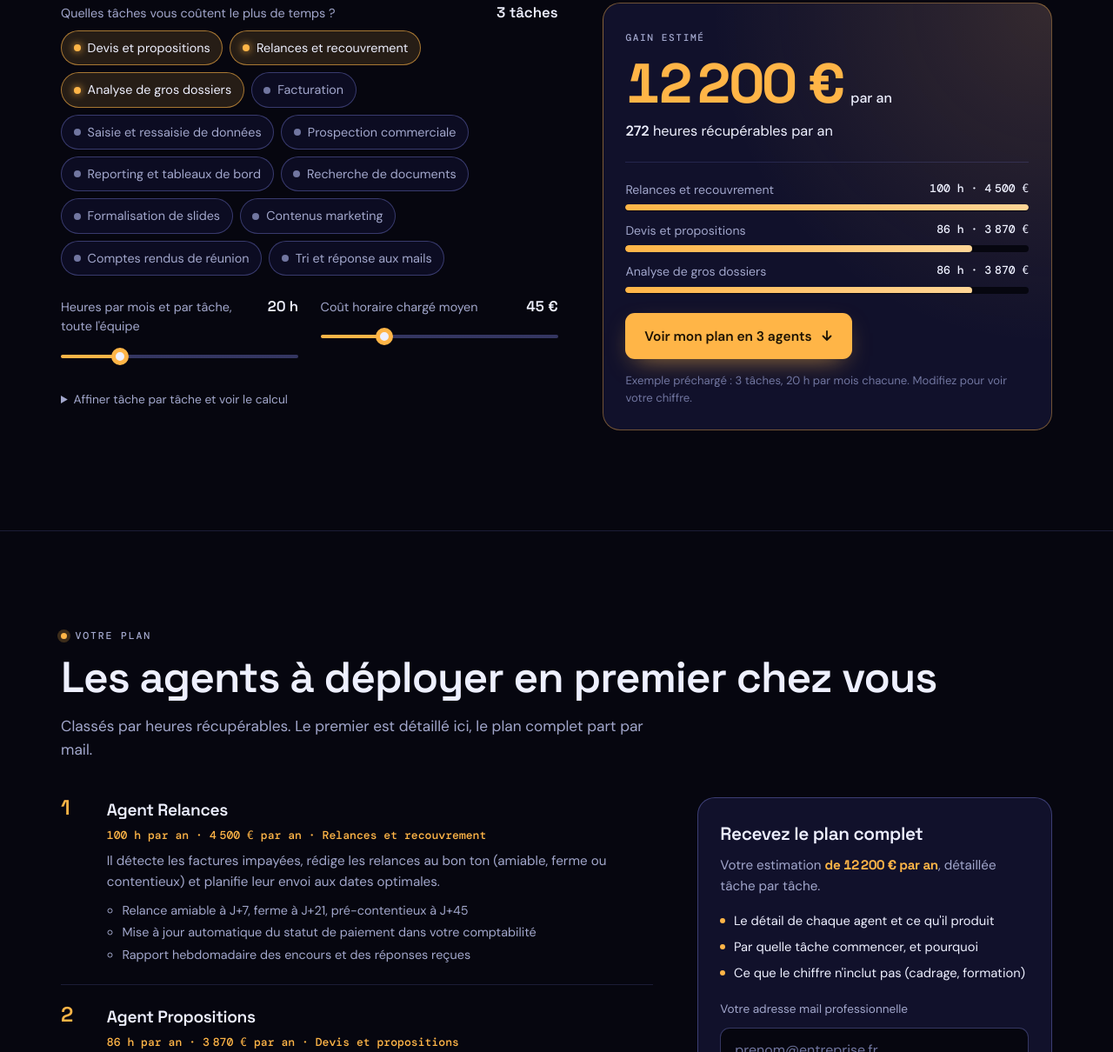
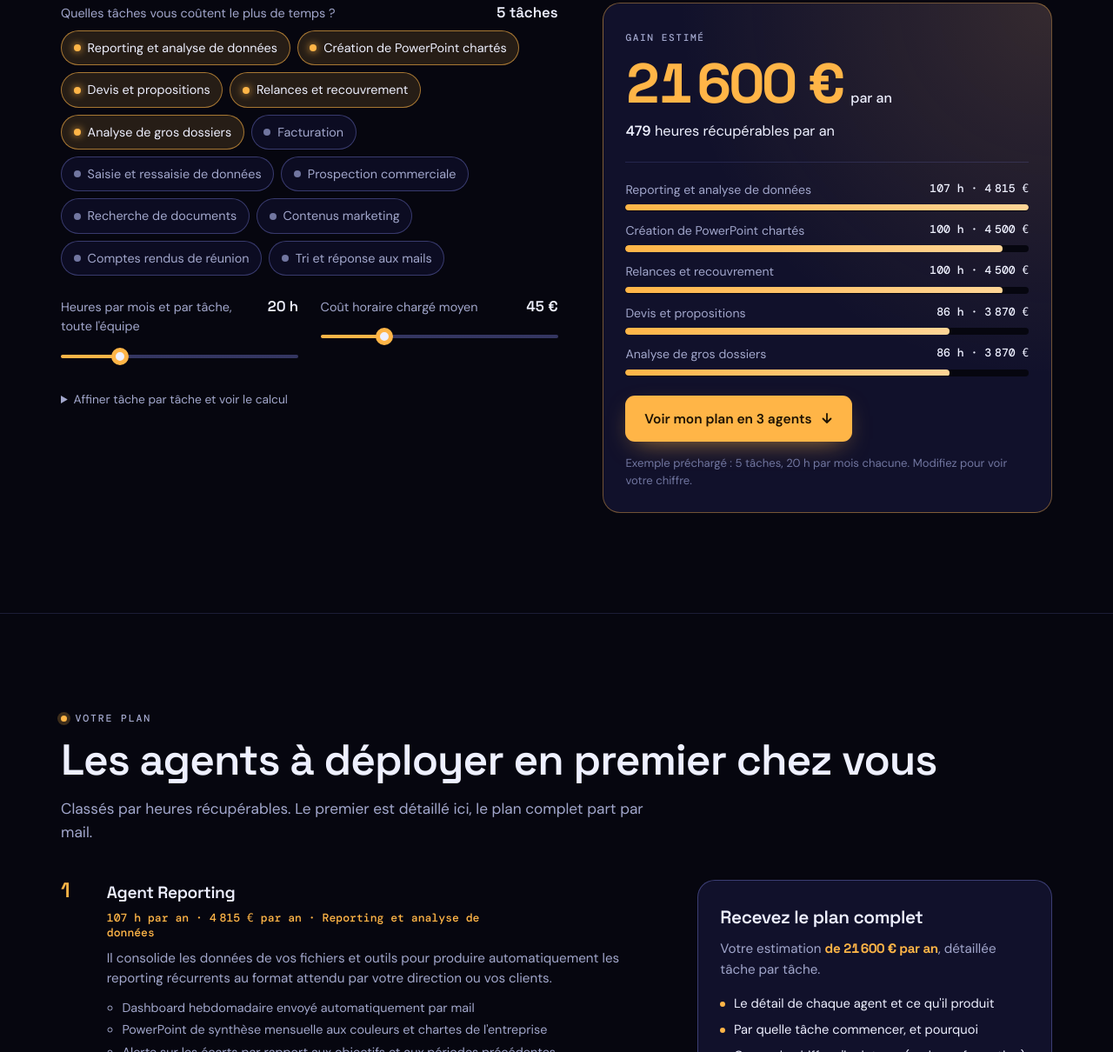
Before and after one commit to Sinale7/poc, a plain HTML site: page index.html in a window 1280 px wide. Shown: the part 1192-2402 px from the top of the page at 87% size. Drawn offline with nearby package versions, Linux system fonts and the light colour scheme.

Commit message:
Preselect reporting and branded PowerPoint in the simulator
Co-Authored-By: Claude Fable 5.2 <noreply@anthropic.com>
Claude-Session: https://claude.ai/code/session_01DYqYjwhvpSAbUCTbYNMPvv

```diff
--- a/index.html
+++ b/index.html
@@ -829,7 +829,7 @@ var TASKS=[
  {id:"mails",label:"Tri et réponse aux mails",short:"Mails",auto:.5,agent:"Agent Boîte mail",
   what:"Il trie, priorise et résume les emails entrants, puis prépare des réponses personnalisées dans votre ton et selon vos règles de service.",
   details:["Résumé de la boîte mail du matin en 3 lignes chrono","Brouillons de réponses dans votre ton prêts à valider","Classement automatique des demandes par priorité, projet ou destinataire"]},
- {id:"reporting",label:"Reporting et tableaux de bord",short:"Reporting",auto:.75,agent:"Agent Reporting",
+ {id:"reporting",label:"Reporting et analyse de données",short:"Reporting",auto:.75,agent:"Agent Reporting",
   what:"Il consolide les données de vos fichiers et outils pour produire automatiquement les reporting récurrents au format attendu par votre direction ou vos clients.",
   details:["Dashboard hebdomadaire envoyé automatiquement par mail","PowerPoint de synthèse mensuelle aux couleurs et chartes de l'entreprise","Alerte sur les écarts par rapport aux objectifs et aux périodes précédentes"]},
  {id:"devis",label:"Devis et propositions",short:"Devis",auto:.6,agent:"Agent Propositions",
@@ -844,7 +844,7 @@ var TASKS=[
  {id:"docs",label:"Recherche de documents",short:"Documents",auto:.65,agent:"Agent Recherche documentaire",
   what:"Il répond aux questions métier en s'appuyant sur votre base documentaire, vos dossiers clients et votre SharePoint, avec les sources à l'appui.",
   details:["Réponse à une question juridique avec article et référence précise","Synthèse d'un dossier client en 30 secondes","Recherche cross-documents sur plusieurs bases et répertoires"]},
- {id:"slides",label:"Formalisation de slides",short:"Slides",auto:.7,agent:"Agent Slides",
+ {id:"slides",label:"Création de PowerPoint chartés",short:"Slides",auto:.7,agent:"Agent Slides",
   what:"Il transforme vos notes, données ou rapports en présentations PowerPoint structurées et chartées à votre identité visuelle.",
   details:["PowerPoint généré à partir de notes, données brutes ou rapports","Mise en forme chartée selon votre template institutionnel","Graphiques, titres de section et transitions générés automatiquement"]},
  {id:"contenus",label:"Contenus marketing",short:"Contenus",auto:.65,agent:"Agent Contenus",
@@ -863,7 +863,7 @@ var TASKS=[
 var BY={};TASKS.forEach(function(t){BY[t.id]=t});
 var MONTHS=11, REAL=.65;
 
-var state={sel:["devis","relances","dossiers"],hours:{},base:20,rate:45,unlocked:false,touched:false};
+var state={sel:["reporting","slides","devis","relances","dossiers"],hours:{},base:20,rate:45,unlocked:false,touched:false};
 
 function calc(){
   var rows=state.sel.map(function(id){
@@ -900,7 +900,7 @@ function paintTotals(){
 
 /* ---------- puces ---------- */
 /* les tâches métier, connectées aux outils, passent avant les usages que tout assistant sait déjà faire */
-var ORDER=["devis","relances","dossiers","facturation","saisie","prospection","reporting","docs","slides","contenus","cr","mails"];
+var ORDER=["reporting","slides","devis","relances","dossiers","facturation","saisie","prospection","docs","contenus","cr","mails"];
 var chips=$("chips");
 ORDER.map(function(id){return BY[id]}).forEach(function(t){
   var b=document.createElement("button");
@@ -1087,7 +1087,7 @@ function render(){
   fill($("hoursAll"));fill($("rate"));
   $("resNote").textContent=!n?"Cochez une tâche pour lancer le calcul."
     :state.touched?"Ordre de grandeur, sur la base de vos déclarations."
-    :"Exemple préchargé : 3 tâches, 20 h par mois chacune. Modifiez pour voir votre chiffre.";
+    :"Exemple préchargé : 5 tâches, 20 h par mois chacune. Modifiez pour voir votre chiffre.";
   renderBars(c);renderRefine(c);renderPlan(c);
   tweenTo(c.totalE,c.totalH);
 }
```
Also changed, not shown: prototype.html (+5 -5 lines).
